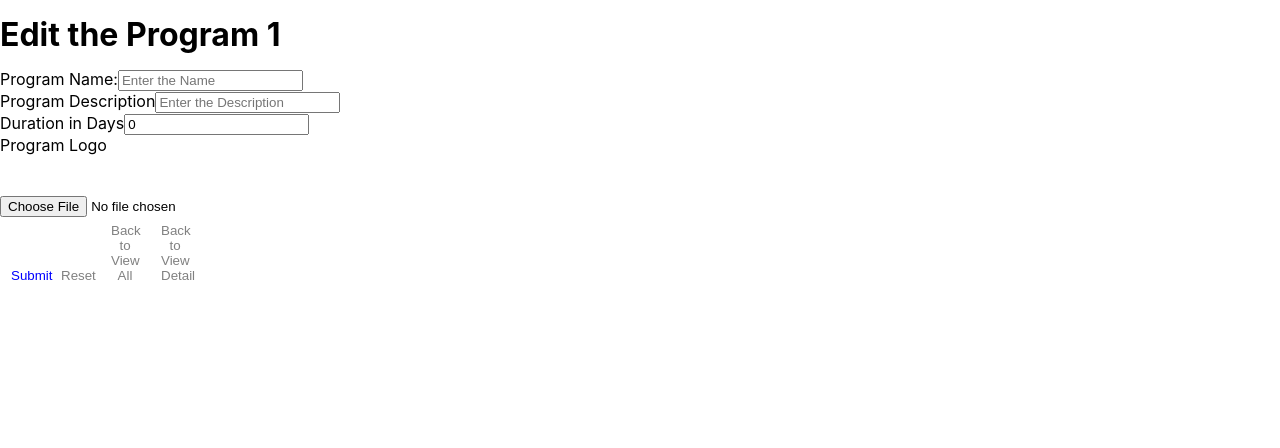
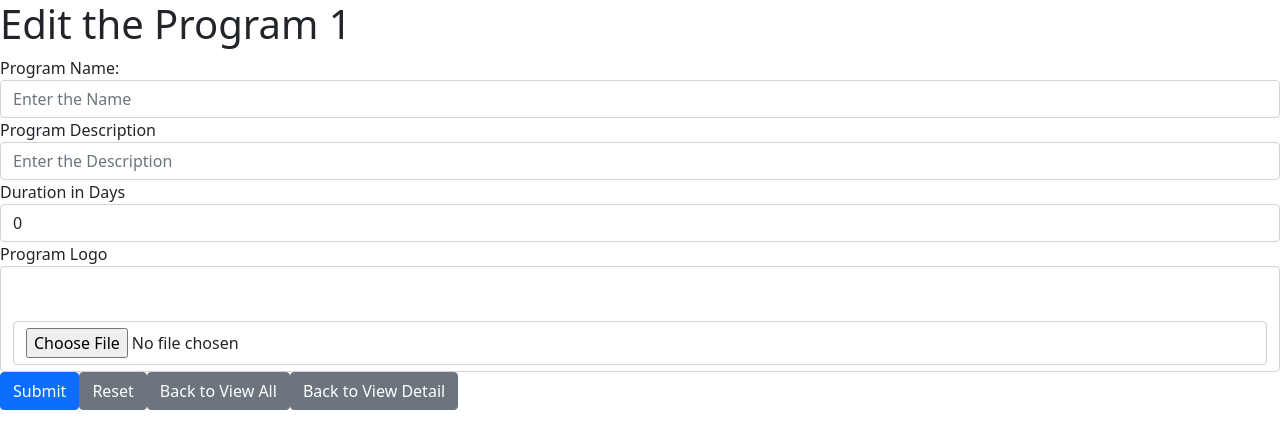
Before and after one commit to kimanhtong/coding_courses, a React (Create React App) app in the folder frontend/: page /program/edit/1 in a window 1280 px wide. Shown: the top 448 px of the page. Built offline with nearby package versions, Linux system fonts and the light colour scheme; no server answers.

Commit message:
To start adding CSS on Program List page

```diff
--- a/frontend/src/components/Program/ProgramList.jsx
+++ b/frontend/src/components/Program/ProgramList.jsx
@@ -4,6 +4,7 @@ import Modal from 'react-modal';
 import { useProgramData } from '../../hooks/useProgramData';
 import '../styles/list.css';
 import { FaPlusCircle, FaTrash, FaSearchPlus, FaEdit} from "react-icons/fa";
+import 'bootstrap/dist/css/bootstrap.min.css';
 
 
 Modal.setAppElement("#root");
@@ -26,7 +27,7 @@ const ProgramList = () => {
           alt={program.name}
         />
         <div className='card-info'>
-          <h3> {program.name}</h3>
+          <h5> {program.name}</h5>
           <p> {program.description.length > 100 ? program.description.substring(0,100) + "..." : program.description + "\n".repeat(2)}</p>
           <div className="card-actions">
             <button type="button" className="btn btn-primary"
--- a/frontend/src/components/styles/list.css
+++ b/frontend/src/components/styles/list.css
@@ -1,17 +1,13 @@
-.page {
+/* .page {
   display: flex;
   flex-direction: column;
   align-items: center;
-}
+} */
 .error {
   color: red;
 }
-h1 {
-  margin-top: 15px;
-  margin-bottom: 10px;
-}
 
-h3 {
+/* h3 {
   margin: 10px;
 }
 .btn-add {
@@ -22,9 +18,9 @@ h3 {
   border: none;
 }
 .row {
-  display: flex;
-  flex-flow: row wrap;
-  justify-content: center;
+  display: flex !important;
+  flex-flow: row wrap !important;
+  justify-content: center !important;
 }
 div.card {
   border: 1px solid #ccc;
@@ -46,7 +42,6 @@ div.card img {
 div.card-info {
   text-align: center;
 }
-
 div.card-info p {
   margin: 10px;
   text-align: left;
@@ -63,18 +58,9 @@ div.card-info p {
   background-color: inherit;
   border: none;
 }
-.btn-primary {
-  color: blue;
-}
-.btn-secondary {
-  color: gray;
-}
-.btn-danger {
-  color: rgb(221, 35, 14);
-}
 .btn:hover, .btn-add:hover {
   color:rgb(214, 128, 28);
-}
+} */
 /* Responsive columns - one column layout (vertical) on small screens */
 @media screen and (max-width: 600px) {
   .column {
```
